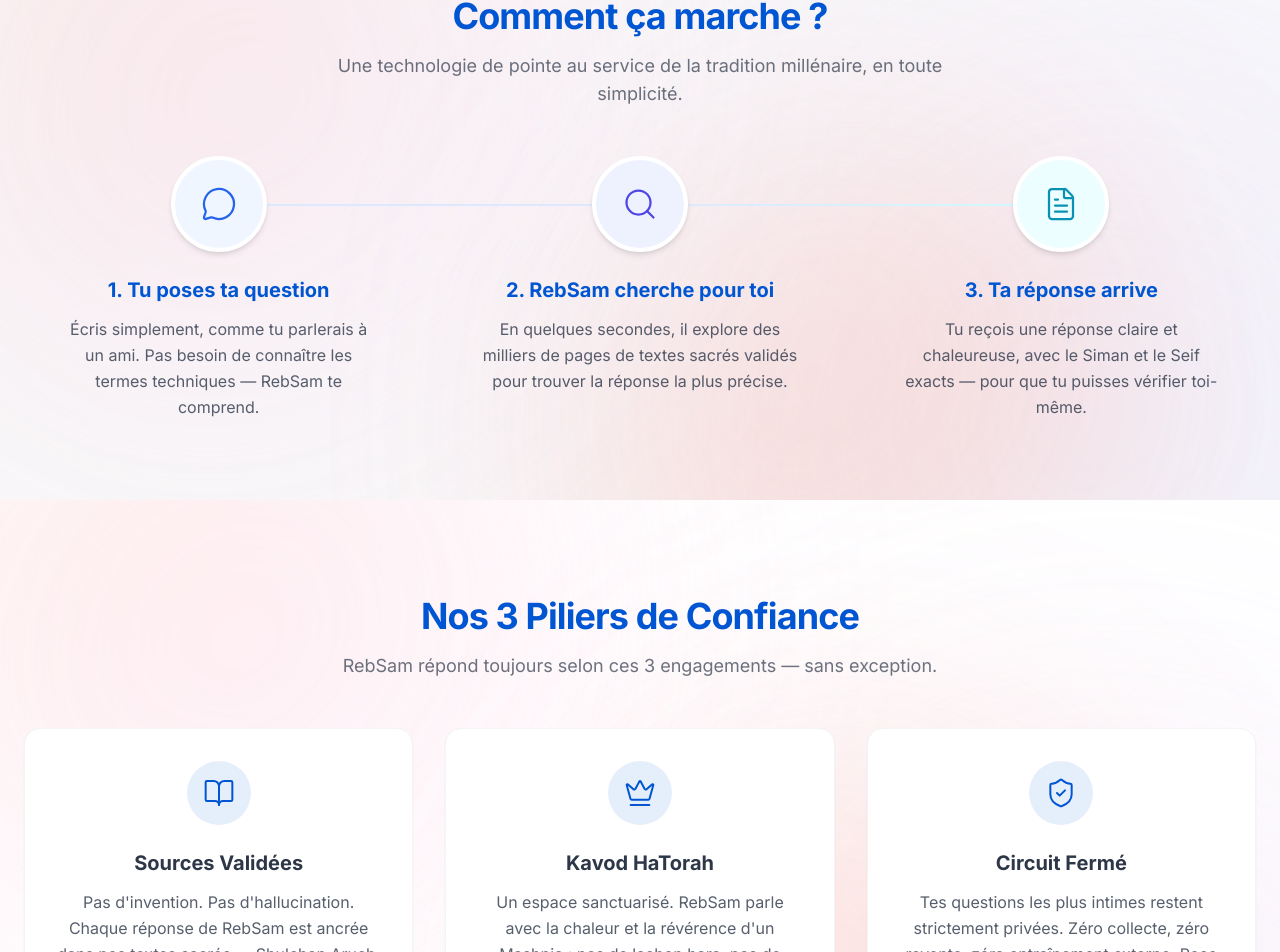
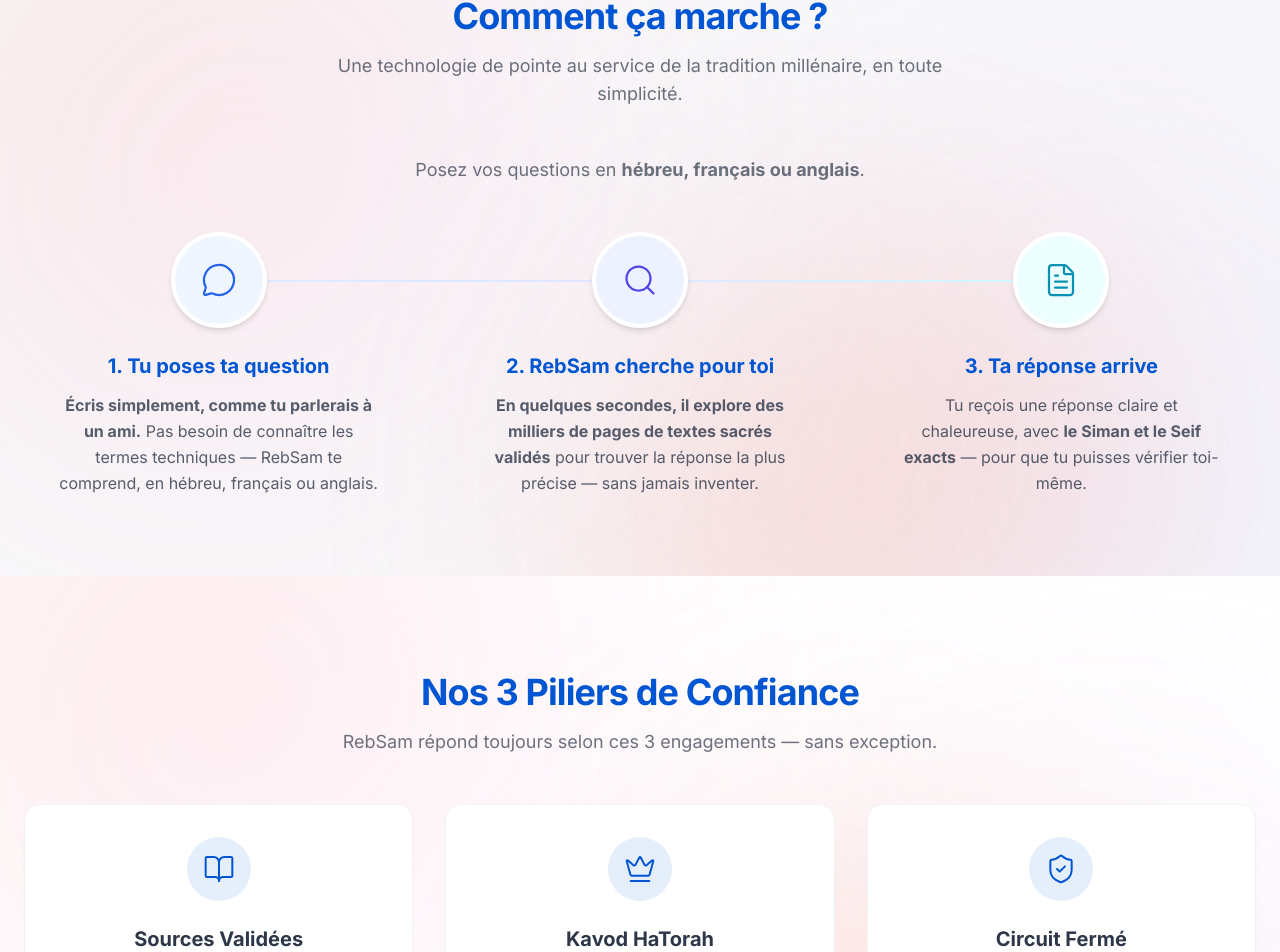
Before and after one commit to gityoni/callsam-website, a React (Vite) app: page / in a window 1280 px wide. Shown: the part 1422-2374 px from the top of the page. Built offline with nearby package versions, Linux system fonts and the light colour scheme.

Commit message:
Update descriptions in HowItWorks component

```diff
--- a/src/components/HowItWorks.tsx
+++ b/src/components/HowItWorks.tsx
@@ -1,25 +1,26 @@
 import { motion } from 'framer-motion';
 import { MessageCircle, Search, FileText } from 'lucide-react';
 import { SectionHeading } from './UI';
+import React from 'react';
 
 export default function HowItWorks() {
   const steps = [
     {
       icon: MessageCircle,
       title: "1. Tu poses ta question",
-      description: "Écris simplement, comme tu parlerais à un ami. Pas besoin de connaître les termes techniques — RebSam te comprend.",
+      description: <><strong>Écris simplement, comme tu parlerais à un ami.</strong> Pas besoin de connaître les termes techniques — RebSam te comprend, en hébreu, français ou anglais.</>,
       color: "bg-blue-50 text-blue-600"
     },
     {
       icon: Search,
       title: "2. RebSam cherche pour toi",
-      description: "En quelques secondes, il explore des milliers de pages de textes sacrés validés pour trouver la réponse la plus précise.",
+      description: <><strong>En quelques secondes, il explore des milliers de pages de textes sacrés validés</strong> pour trouver la réponse la plus précise — sans jamais inventer.</>,
       color: "bg-indigo-50 text-indigo-600"
     },
     {
       icon: FileText,
       title: "3. Ta réponse arrive",
-      description: "Tu reçois une réponse claire et chaleureuse, avec le Siman et le Seif exacts — pour que tu puisses vérifier toi-même.",
+      description: <>Tu reçois une réponse claire et chaleureuse, avec <strong>le Siman et le Seif exacts</strong> — pour que tu puisses vérifier toi-même.</>,
       color: "bg-cyan-50 text-cyan-600"
     }
   ];
@@ -38,6 +39,9 @@
           title="Comment ça marche ?"
           subtitle="Une technologie de pointe au service de la tradition millénaire, en toute simplicité."
         />
+        <p className="text-center text-lg text-secondary/70 mt-2 mb-4">
+          Posez vos questions en <strong>hébreu, français ou anglais</strong>.
+        </p>
 
         <div className="grid grid-cols-1 md:grid-cols-3 gap-8 mt-12 relative">
           {/* Intensified Large Soft Glow Behind Cards - Hero Reference */}
@@ -63,7 +67,7 @@
                 <step.icon size={36} strokeWidth={1.5} />
               </div>
               <h3 className="text-xl font-bold mb-3 text-primary">{step.title}</h3>
-              <p className="text-secondary/80 leading-relaxed max-w-xs">{step.description}</p>
+              <p className="text-secondary/80 leading-relaxed max-w-xs">{step.description as React.ReactNode}</p>
             </motion.div>
           ))}
         </div>
```
